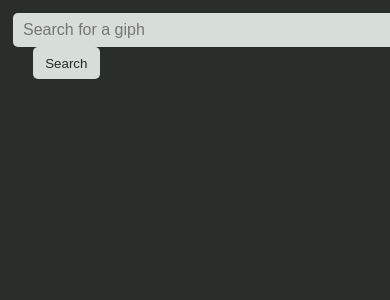
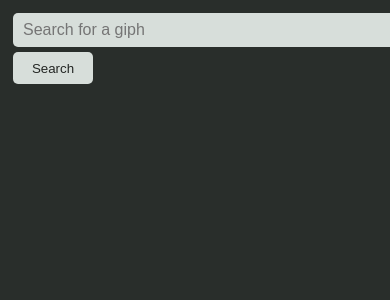
Before and after one commit to HovSyan/GiphyProject, an Angular app: page / in a window 390 px wide. Shown: the top 300 px of the page. Built offline with nearby package versions, Linux system fonts and the light colour scheme; what ng-lazyload-image would draw is missing.

Commit message:
bugfix: style probelm

```diff
--- a/src/app/giphy/giphy.component.css
+++ b/src/app/giphy/giphy.component.css
@@ -19,10 +19,6 @@ img {
   height: 200px;
 }
 
-.h-height-2em {
-  height: 2em;
-}
-
 .h-padding-5px {
   padding: 5px;
 }
@@ -30,10 +26,6 @@ img {
 .h-fixed-position-top {
   position: relative;
   top: 0;
-}
-
-.h-width-6em {
-  width: 6em;
 }
 
 .h-color-white {
@@ -44,7 +36,6 @@ img {
   margin: 10px;
 }
 
-
 .h-margin-top-30px {
   margin-top: 30px;
 }
@@ -52,9 +43,3 @@ img {
 .h-flex-wrap {
   flex-wrap: wrap;
 }
-
-@media only screen and (max-width: 620px) {
-  #h-search-button {
-    margin: 5px 0 5px 0;
-  }
-}
--- a/src/app/giphy/giphy.component.html
+++ b/src/app/giphy/giphy.component.html
@@ -1,6 +1,6 @@
 <div class="h-height-2em h-padding-5px h-fixed-position-top">
   <input type="text" placeholder="Search for a giph" [(ngModel)]="searchWord">
-  <app-h-button id="h-search-button" #searchButton (click)="onSearchClick($event)" [innerText]="'Search'"></app-h-button>
+  <app-h-button [id]="'h-search-button'" [class]="'h-width-6em h-height-2em h-height-100per'" #searchButton (click)="onSearchClick($event)" [innerText]="'Search'"></app-h-button>
 </div>
 <div *ngIf="searchResultGifs.length > 0">
   <div class="h-display-flex h-flex-wrap h-margin-top-30px">
@@ -10,7 +10,7 @@
   </div>
 
   <div>
-    <app-h-button class="h-width-6em h-height-2em" (click)="onLoadMoreClick()" [innerText]="'Load more'"></app-h-button>
+    <app-h-button [class]="'h-width-6em h-height-2em'" (click)="onLoadMoreClick()" [innerText]="'Load more'"></app-h-button>
   </div>
 </div>
 
--- a/src/app/h-button/h-button.component.css
+++ b/src/app/h-button/h-button.component.css
@@ -4,11 +4,15 @@ button {
   border: none;
   margin-left: 20px;
   color: #232624;
-  width: 5em;
   border-radius: 5px;
-  height: 100%;
   text-align: center;
   text-decoration: none;
   overflow: hidden;
   cursor: pointer;
 }
+
+@media only screen and (max-width: 620px) {
+  #h-search-button {
+    margin: 5px 0 5px 0;
+  }
+}
--- a/src/app/h-button/h-button.component.html
+++ b/src/app/h-button/h-button.component.html
@@ -1 +1 @@
-<button (click)="onClick($event)">{{innerText}}</button>
+<button [id]="id" [class]="class" (click)="onClick($event)">{{innerText}}</button>
--- a/src/app/h-button/h-button.component.ts
+++ b/src/app/h-button/h-button.component.ts
@@ -10,6 +10,8 @@ export class HButtonComponent implements OnInit {
   @Output() clickEvent: EventEmitter<any> = new EventEmitter();
 
   @Input() innerText: string;
+  @Input() id: string;
+  @Input() class: string;
 
   constructor() { }
 
--- a/src/styles.css
+++ b/src/styles.css
@@ -9,3 +9,15 @@ body {
 .h-display-flex {
   display: flex;
 }
+
+.h-width-6em {
+  width: 6em;
+}
+
+.h-height-2em {
+  height: 2em;
+}
+
+.h-height-100per {
+  height: 100%;
+}
```
